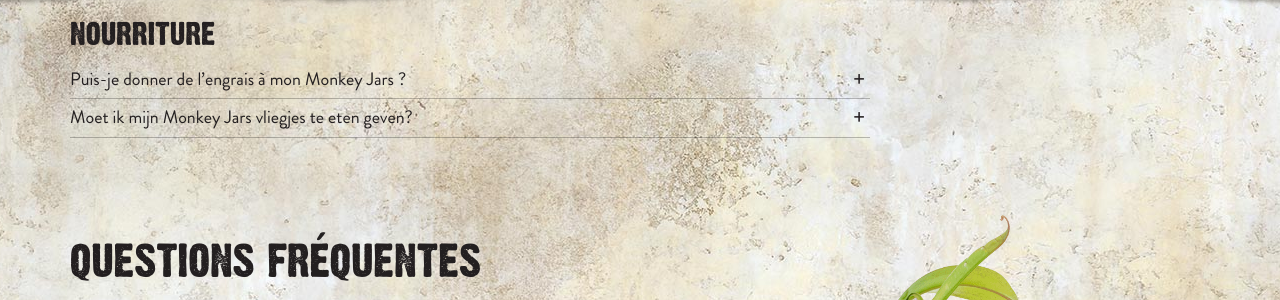
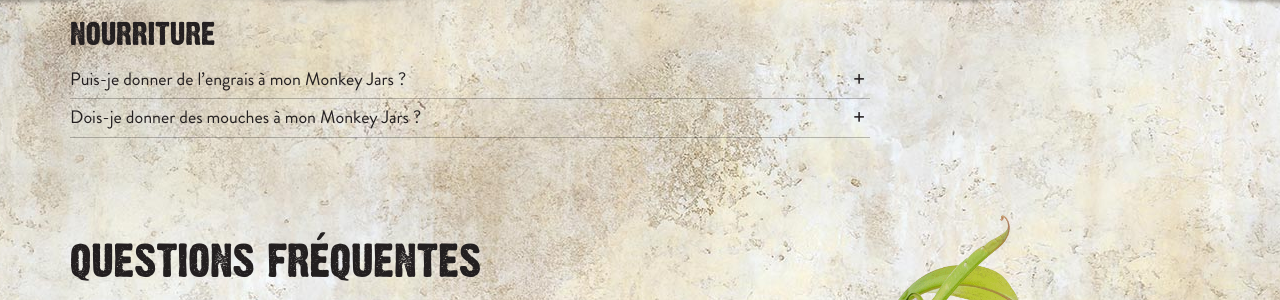
Before and after one commit to jhvanderschee/monkeyjars_fr, a Jekyll site: the page built from informations/index.md, in a window 1280 px wide and 900 px high, scrolled down 856 px. Shown: the part 156-456 px from the top of the window. Built offline with Jekyll 4.4.1, drawn with Linux system fonts in a browser that asks for light colours; some of the changed lines change nothing that is shown.

Commit message:
Updated 'informations/index.md' via CloudCannon

```diff
--- a/informations/index.md
+++ b/informations/index.md
@@ -92,9 +92,10 @@
       Oui, vous pouvez le faire. Une toute petite quantité une fois tous les
       deux mois. N’en donnez pas plus. 1 g par litre d’eau suffit. Si la plante
       a attrapé trop peu d’insectes, l’engrais lui fera du bien.
-  - title: Moet ik mijn Monkey Jars vliegjes te eten geven?
+  - title: Dois-je donner des mouches à mon Monkey Jars ?
     content: >-
-      Nee dat hoeft niet, maar mag wel. Ik probeer zelf mijn vliegjes te vangen.
-      Deze verteer ik en daar haal ik weer mineralen uit. Maar als ik jarig ben,
-      lust ik best een extra vliegje!
+      Non, ce n’est pas nécessaire, mais vous pouvez éventuellement le faire. La
+      plante attrape elle-même les mouches. Elle les digère et en absorbe les
+      minéraux. Mais elle consomme volontiers une petite mouche supplémentaire
+      de temps à autre !
 ---
```
